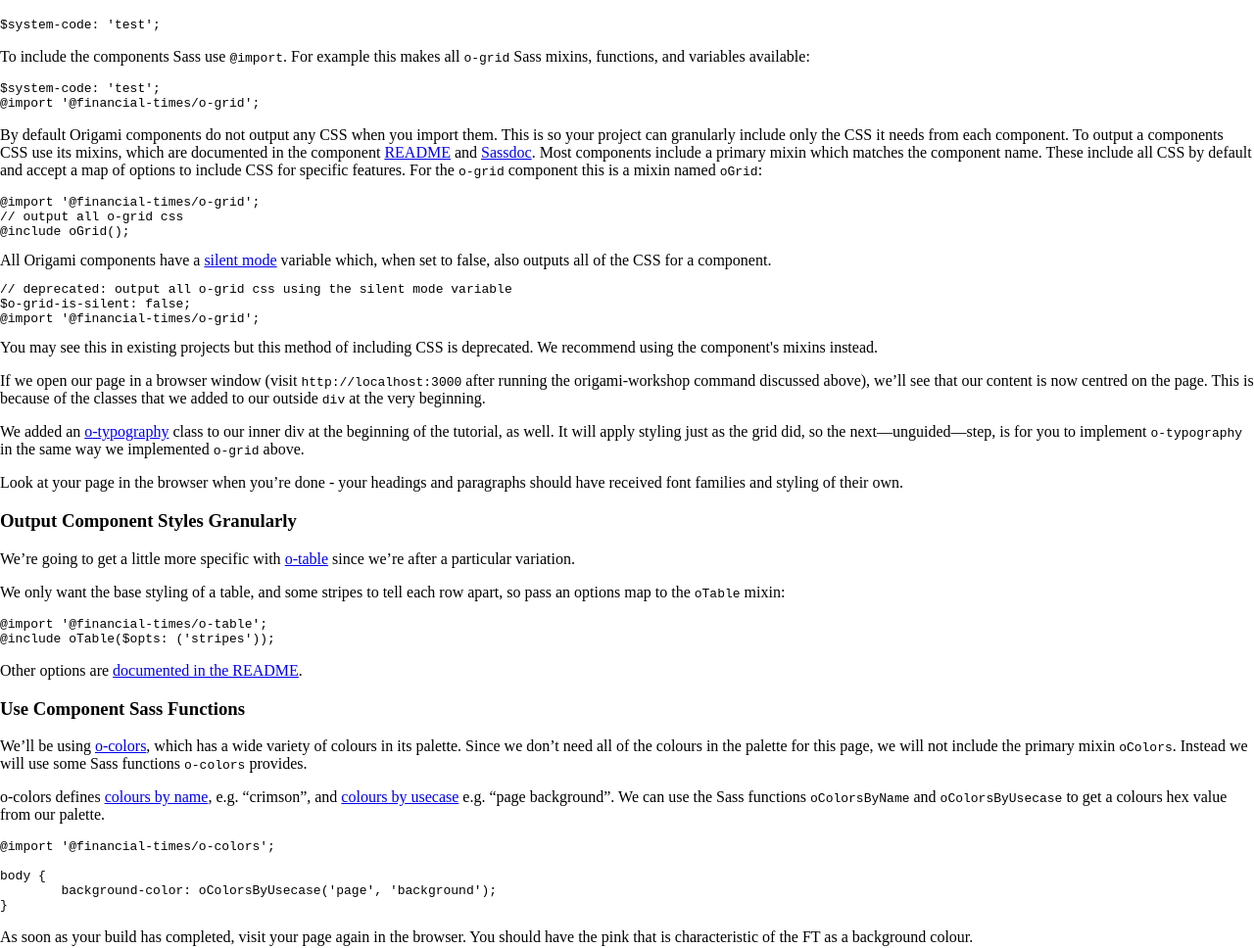
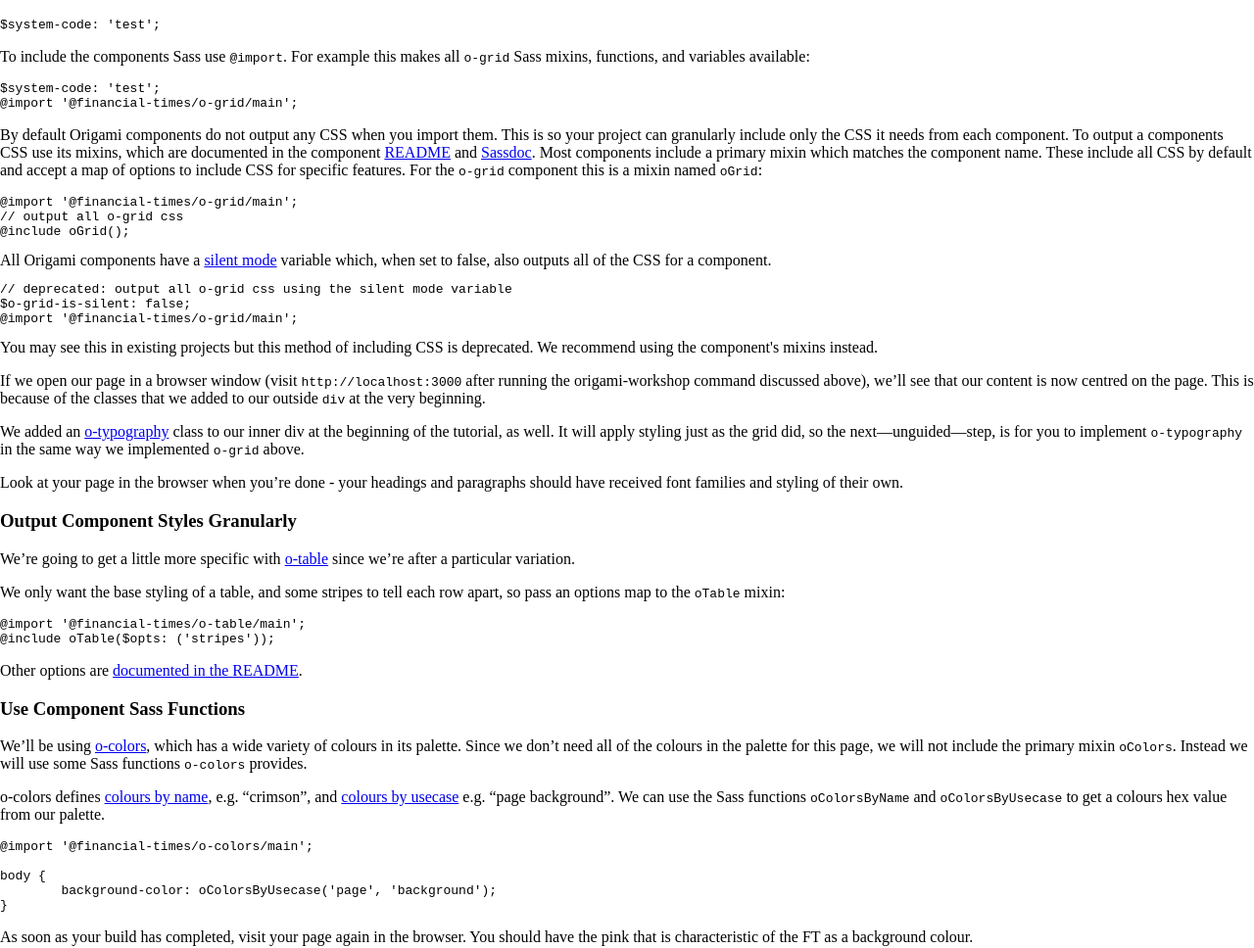
Before and after one commit to Financial-Times/origami-website, a Jekyll site: the page built from _tutorials/manual-build.md, in a window 1280 px wide and 1400 px high, scrolled down 2967 px. Shown: the part 177-1145 px from the top of the window at 98% size. Built offline with Jekyll 4.4.1, drawn with Linux system fonts in a browser that asks for light colours; a style sheet for code colours, icons or effects is not loaded.

Commit message:
Add missing `main` on Sass file imports in docs
We haven't introduced `_index.scss` to components yet

```diff
--- a/_tutorials/manual-build.md
+++ b/_tutorials/manual-build.md
@@ -180,11 +180,11 @@ So we can monitor what projects component assets are being used, some components
 
 To include the components Sass use `@import`. For example this makes all `o-grid` Sass mixins, functions, and variables available:
 <pre><code class="o-syntax-highlight--scss">$system-code: 'test';
-@import '@financial-times/o-grid';</code></pre>
+@import '@financial-times/o-grid/main';</code></pre>
 
 By default Origami components do not output any CSS when you import them. This is so your project can granularly include only the CSS it needs from each component. To output a components CSS use its mixins, which are documented in the component [README](https://registry.origami.ft.com/components/o-grid/readme#sass) and [Sassdoc](https://registry.origami.ft.com/components/o-grid/sassdoc). Most components include a primary mixin which matches the component name. These include all CSS by default and accept a map of options to include CSS for specific features. For the `o-grid` component this is a mixin named `oGrid`:
 
-<pre><code class="o-syntax-highlight--scss">@import '@financial-times/o-grid';
+<pre><code class="o-syntax-highlight--scss">@import '@financial-times/o-grid/main';
 // output all o-grid css
 @include oGrid();</code></pre>
 
@@ -193,7 +193,7 @@ All Origami components have a <a href="/docs/components/silent-mode/">silent mod
 
 <pre><code class="o-syntax-highlight--scss">// deprecated: output all o-grid css using the silent mode variable
 $o-grid-is-silent: false;
-@import '@financial-times/o-grid';</code></pre>
+@import '@financial-times/o-grid/main';</code></pre>
 
 You may see this in existing projects but this method of including CSS is deprecated. We recommend using the component's mixins instead.
 </aside>
@@ -210,7 +210,7 @@ We're going to get a little more specific with <a href="https://registry.origami
 
 We only want the base styling of a table, and some stripes to tell each row apart, so pass an options map to the `oTable` mixin:
 
-<pre><code class="o-syntax-highlight--scss">@import '@financial-times/o-table';
+<pre><code class="o-syntax-highlight--scss">@import '@financial-times/o-table/main';
 @include oTable($opts: ('stripes'));</code></pre>
 
 Other options are [documented in the README](https://registry.origami.ft.com/components/o-table/readme#sass).
@@ -221,7 +221,7 @@ We'll be using <a href="https://registry.origami.ft.com/components/o-colors">o-c
 
 o-colors defines [colours by name](https://registry.origami.ft.com/components/o-colors/readme/#palette-colours), e.g. "crimson", and [colours by usecase](https://registry.origami.ft.com/components/o-colors/readme/#palette-colours) e.g. "page background". We can use the Sass functions `oColorsByName` and `oColorsByUsecase` to get a colours hex value from our palette.
 
-<pre class="o-layout__main__full-span"><code class="o-syntax-highlight--scss">@import '@financial-times/o-colors';
+<pre class="o-layout__main__full-span"><code class="o-syntax-highlight--scss">@import '@financial-times/o-colors/main';
 
 body {
 	background-color: oColorsByUsecase('page', 'background');
```
